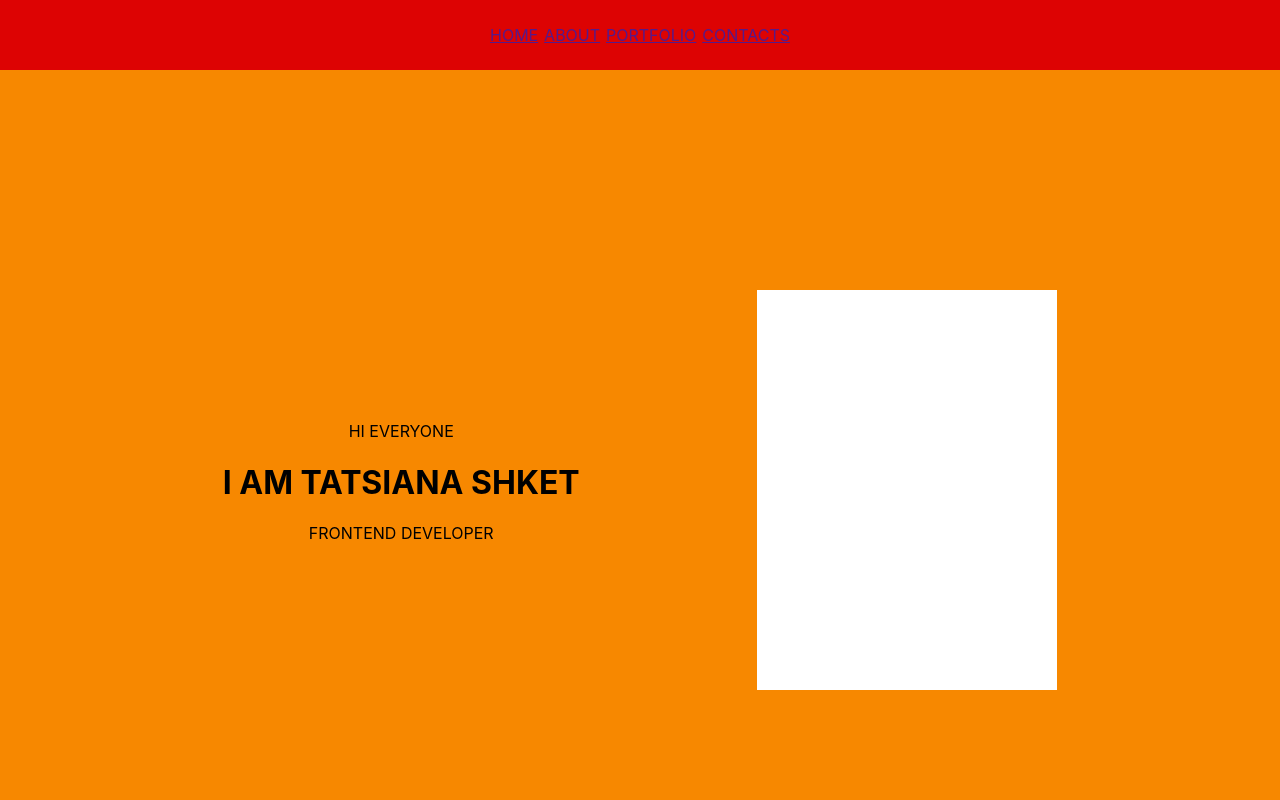
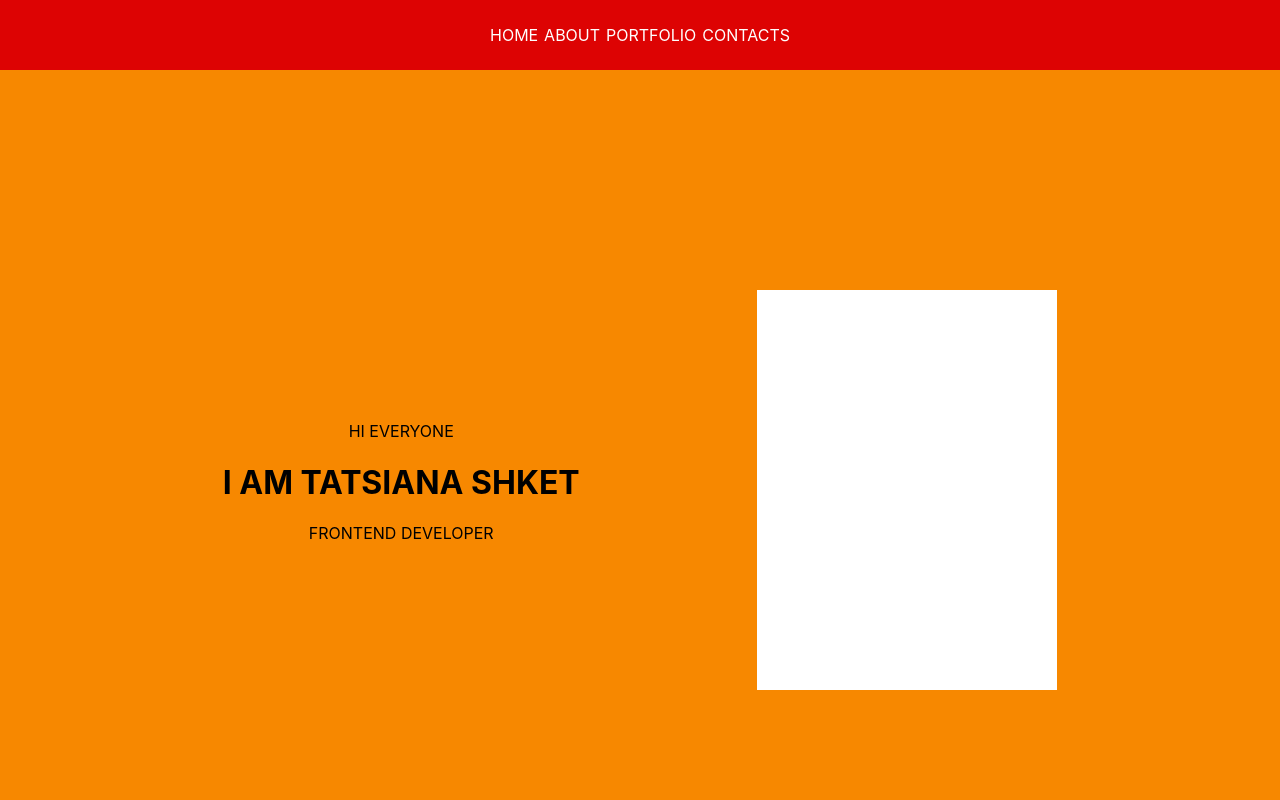
Before and after one commit to Tatsiana1111/portfolio, a React (Create React App) app: page / in a window 1280 px wide. Shown: the top 800 px of the page. Built offline with nearby package versions, Linux system fonts and the light colour scheme.

Commit message:
first part***

```diff
--- a/src/Footer/Footer.module.css
+++ b/src/Footer/Footer.module.css
@@ -19,12 +19,10 @@
 }
 
 .link:hover {
-    color: #007c25;
+    color: #fde700;
     transition: 0.5s;
 }
 
-.container {
-}
 
 .linksBlock {
     gap: 35px;
--- a/src/Footer/Footer.tsx
+++ b/src/Footer/Footer.tsx
@@ -5,7 +5,7 @@ import styleContainer from "../common/styles/Container.module.css";
 export const Footer = () => {
     return (
         <div className={style.footerBlock}>
-            <div className={`${styleContainer.container} ${style.container}`}>
+            <div className={`${styleContainer.container}`}>
                 <h3 className={style.title}>TATSIANA SHKET</h3>
                 <div className={style.linksBlock}>
                     <div><a className={style.link}
--- a/src/Nav/Nav.module.css
+++ b/src/Nav/Nav.module.css
@@ -3,3 +3,13 @@
     display: flex;
     justify-content: space-between;
 }
+
+.link {
+    color: white;
+    text-decoration: none;
+}
+
+.link:hover {
+    color: #fde700;
+    transition: 0.5s;
+}
--- a/src/Nav/Nav.tsx
+++ b/src/Nav/Nav.tsx
@@ -4,10 +4,10 @@ import style from './Nav.module.css';
 export const Nav = () => {
     return (
         <div className={style.nav}>
-            <a href="">HOME</a>
-            <a href="">ABOUT</a>
-            <a href="">PORTFOLIO</a>
-            <a href="">CONTACTS</a>
+            <a className={style.link} href="">HOME</a>
+            <a className={style.link} href="">ABOUT</a>
+            <a className={style.link} href="">PORTFOLIO</a>
+            <a className={style.link} href="">CONTACTS</a>
         </div>
     );
 };
```
